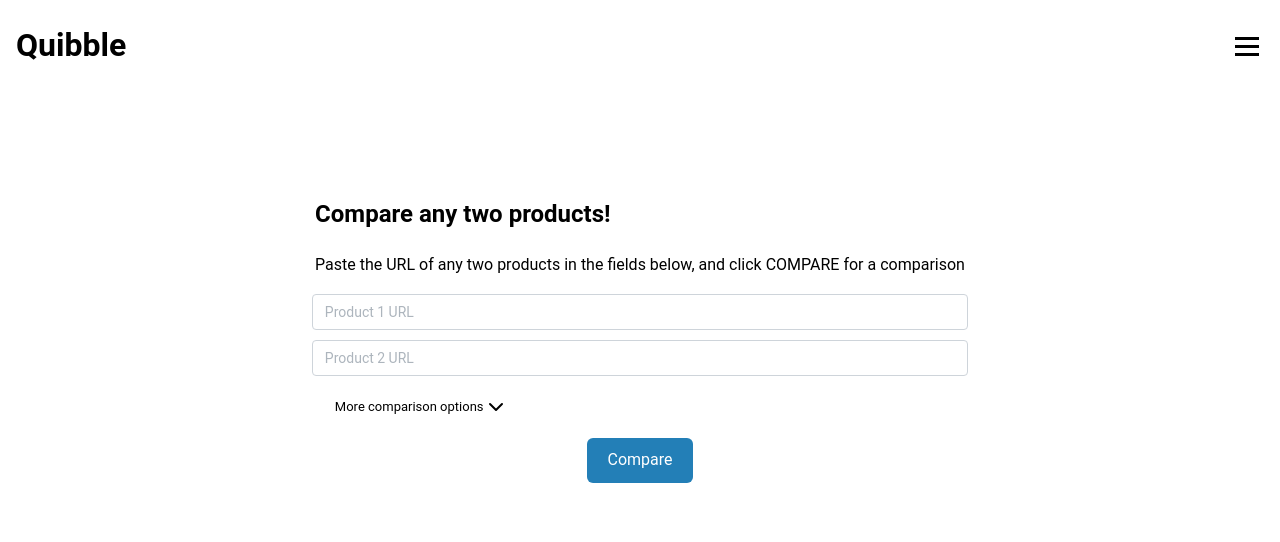
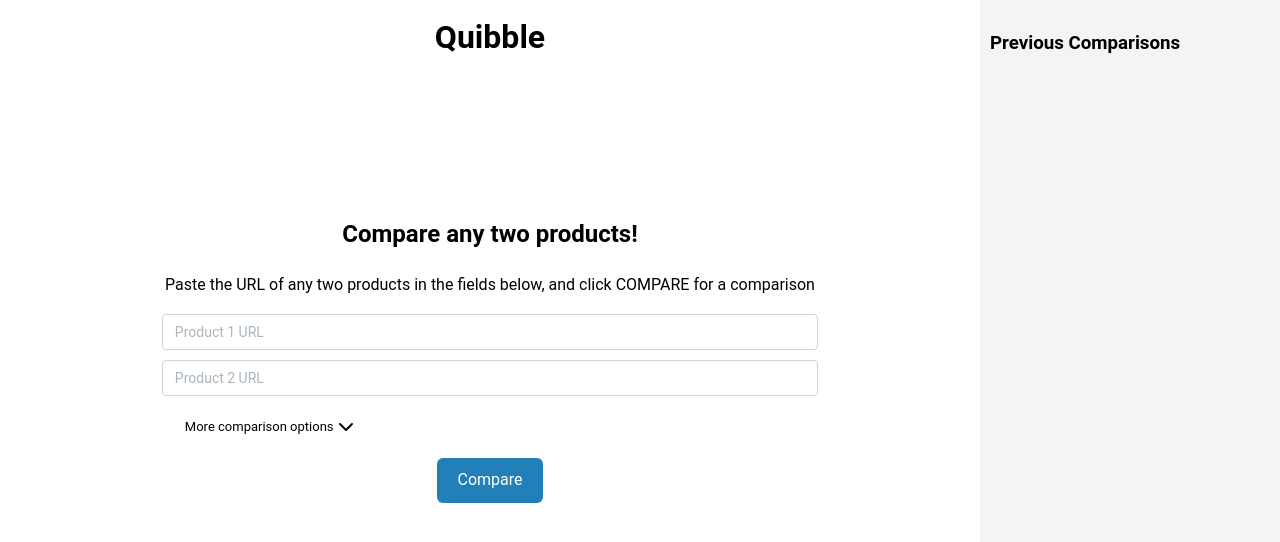
Before and after one commit to dscottd7/quibble-frontend, a React (Create React App) app: page / in a window 1280 px wide. Shown: the top 542 px of the page. Built offline with nearby package versions, Linux system fonts and the light colour scheme.

Commit message:
Implement progress bar element, save comparison and view previous comparisons through side-bar

```diff
--- a/src/App.css
+++ b/src/App.css
@@ -36,3 +36,76 @@
     transform: rotate(360deg);
   }
 } */
+
+/* Set the body and html to prevent overflow scrolling */
+html, body {
+  margin: 0;
+  padding: 0;
+  height: 100%;
+  overflow: hidden;
+}
+
+.app-layout {
+  display: flex;
+  height: 100vh;
+  overflow: hidden; /* No scroll for app layout */
+}
+
+.navbar {
+  display: flex;
+  justify-content: center; /* Center the logo */
+  align-items: center;
+  padding: 15px 20px;
+  background-color: #237fb7;
+  color: white;
+}
+
+.logo {
+  font-size: 1.5em;
+  font-weight: bold;
+}
+
+.main-content {
+  flex: 1;
+  padding: 10px;
+  overflow-y: auto;
+}
+
+.description {
+  max-width: 800px;
+  margin: 0 auto 10px auto;
+  text-align: center;
+}
+
+.comparison-history-sidebar {
+  width: 300px;
+  background: #f4f4f4;
+  padding: 10px;
+  overflow-y: hidden;
+  height: 100vh;
+  box-sizing: border-box;
+}
+
+.comparison-result-box {
+    background-color: #ffffff;
+    padding: 20px;
+    border: 1px solid #dcdcdc;
+    border-radius: 8px;
+    box-shadow: 0 4px 8px rgba(0, 0, 0, 0.1);
+    margin: 20px 0;
+    max-width: 800px;
+    margin-left: auto;
+    margin-right: auto;
+}
+
+
+.submit_button {
+  background-color: #237fb7;
+  color: white;
+  padding: 10px 20px;
+  border: none;
+  border-radius: 6px;
+  cursor: pointer;
+  margin: 10px auto;
+  display: block;
+}
--- a/src/App.js
+++ b/src/App.js
@@ -2,17 +2,55 @@
 import '@mantine/core/styles.css';
 import { Header } from './pages/Header';
 import HomePage from './pages/HomePage';
-import { createTheme, MantineProvider } from '@mantine/core';
-
-const theme = createTheme({
-  fontFamily: 'Roboto, sans-serif'
-});
+import ComparisonHistorySidebar from './components/ComparisonHistorySidebar';
+import { MantineProvider } from '@mantine/core';
+import { useState, useEffect } from 'react';
 
 function App() {
+  // State for managing comparison history
+  const [history, setHistory] = useState([]);
+  const [selectedComparison, setSelectedComparison] = useState('');
+
+  useEffect(() => {
+    // Load history from localStorage on mount
+    const savedComparisons = JSON.parse(localStorage.getItem('comparisonHistory')) || [];
+    setHistory(savedComparisons);
+  }, []);
+
+  // Function to save a comparison to history
+  const saveComparison = (comparisonData) => {
+    const updatedHistory = [...history, comparisonData];
+    setHistory(updatedHistory);
+    localStorage.setItem('comparisonHistory', JSON.stringify(updatedHistory));
+  };
+
+  // Function to delete a comparison from history
+  const deleteComparison = (index) => {
+    const updatedHistory = history.filter((_, idx) => idx !== index);
+    setHistory(updatedHistory);
+    localStorage.setItem('comparisonHistory', JSON.stringify(updatedHistory));
+  };
+
   return (
-    <MantineProvider theme={theme}>
-      <Header />
-      <HomePage />
+    <MantineProvider theme={{ fontFamily: 'Roboto, sans-serif' }}>
+      <div className="app-layout" style={{ display: 'flex', height: '100vh' }}>
+        {/* Main Content Area */}
+        <div className="main-content" style={{ flex: 1, display: 'flex', flexDirection: 'column' }}>
+          <Header />
+          <HomePage
+            saveComparison={saveComparison}
+            setSelectedComparison={setSelectedComparison}
+            selectedComparison={selectedComparison}
+          />
+        </div>
+
+        {/* Sidebar for Comparison History */}
+        <ComparisonHistorySidebar
+          history={history}
+          onDelete={deleteComparison}
+          onSelect={setSelectedComparison}
+        />
+      </div>
     </MantineProvider>
   );
 }
--- /dev/null
+++ b/src/components/ActionButton.js
@@ -0,0 +1,17 @@
+import React from 'react';
+import PropTypes from 'prop-types';
+
+const ActionButton = ({ label, onClick }) => {
+  return (
+    <button  className="submit_button" onClick={onClick}>
+      {label}
+    </button>
+  );
+};
+
+ActionButton.propTypes = {
+  label: PropTypes.string.isRequired,
+  onClick: PropTypes.func.isRequired,
+};
+
+export default ActionButton;
--- /dev/null
+++ b/src/components/ComparisonHistorySidebar.js
@@ -0,0 +1,36 @@
+import React from 'react';
+import PropTypes from 'prop-types';
+
+const ComparisonHistorySidebar = ({ history, onDelete, onSelect }) => {
+  return (
+    <div className="comparison-history-sidebar" style={{ width: '300px', background: '#f4f4f4', padding: '10px', overflowY: 'auto' }}>
+      <h3>Previous Comparisons</h3>
+      <ul style={{ listStyle: 'none', padding: 0 }}>
+        {history.map((item, index) => (
+          <li key={index} style={{ marginBottom: '10px' }}>
+            <div style={{ display: 'flex', justifyContent: 'space-between', alignItems: 'center' }}>
+              <button
+                onClick={() => onSelect(item.comparison)}
+                style={{ flex: 1, marginRight: '5px', textAlign: 'left' }}>
+                {item.title || `Comparison ${index + 1}`}
+              </button>
+              <button
+                onClick={() => onDelete(index)}
+                style={{ background: 'red', color: 'white', border: 'none', padding: '5px' }}>
+                Delete
+              </button>
+            </div>
+          </li>
+        ))}
+      </ul>
+    </div>
+  );
+};
+
+ComparisonHistorySidebar.propTypes = {
+  history: PropTypes.array.isRequired,
+  onDelete: PropTypes.func.isRequired,
+  onSelect: PropTypes.func.isRequired,
+};
+
+export default ComparisonHistorySidebar;
--- a/src/components/Header.js
+++ b/src/components/Header.js
@@ -5,9 +5,6 @@
     <div>
       <nav className="navbar">
         <div className="logo">Quibble</div>
-        <button className="hamburger-menu" aria-label="Menu">
-          ☰
-        </button>
       </nav>
     </div>
   )
--- /dev/null
+++ b/src/components/Progress.js
@@ -0,0 +1,25 @@
+import React from 'react';
+import PropTypes from 'prop-types';
+import ProgressBar from '@ramonak/react-progress-bar';
+
+const ProgressBarr = ({ value }) => {
+  return (
+    <div style={{ width: '100%', margin: '20px auto' }}>
+      <ProgressBar
+        completed={value}
+        bgColor="#007bff"
+        height="20px"
+        baseBgColor="#e0e0e0"
+        width="100%"
+        isLabelVisible={true}
+        animateOnRender={true}
+      />
+    </div>
+  );
+};
+
+ProgressBarr.propTypes = {
+  value: PropTypes.number.isRequired,
+};
+
+export default ProgressBarr;
--- a/src/components/UrlForm.js
+++ b/src/components/UrlForm.js
@@ -3,7 +3,7 @@
 import { IconChevronDown, IconChevronUp } from '@tabler/icons-react';
 import classes from '../styles/FormMenu.module.css';
 
-export const UrlForm = ({ urls, preferences, handleChange, handleSubmit}) => {
+export const UrlForm = ({ urls, preferences, handleChange, handleSubmit, loading, progress}) => {
 
   const [open, setOpen] = useState(false);
 
@@ -73,6 +73,9 @@
           Compare
         </button>
       </form>
+
+
+
     </div>
   );
 };
--- a/src/pages/Header.js
+++ b/src/pages/Header.js
@@ -10,7 +10,7 @@
     <header className={classes.header}>
         <Container size='responsive' className={classes.inner}>
             <div className={classes.logo}><h1>Quibble</h1></div>
-            <Burger lineSize={3} size='md' opened={opened} onClick={toggle}/>
+            {/* <Burger lineSize={3} size='md' opened={opened} onClick={toggle}/> */}
         </Container>
 
     </header>
--- a/src/pages/HomePage.js
+++ b/src/pages/HomePage.js
@@ -1,27 +1,62 @@
-import React, { useState } from 'react';
+import React, { useState, useEffect } from 'react';
 import { UrlForm } from '../components/UrlForm';
 import ReactMarkdown from 'react-markdown';
-import { Header } from '../components/Header';
+import ProgressBarr from '../components/Progress';
+import ActionButton from '../components/ActionButton';
 
-const HomePage = () => {
+const HomePage = ({ saveComparison, setSelectedComparison, selectedComparison }) => {
   const FETCH_URL = 'http://localhost:8000';
 
-  const [urls, setUrls] = useState({
-    url1: '',
-    url2: ''
-  });
+  const initialUrlsState = { url1: '', url2: '' };
+  const initialPreferencesState = { selected_categories: [], user_preference: '' };
 
-  const [preferences, setPreferences] = useState({
-    selected_categories: [],
-    user_preference: ''
-  });
-
+  const [urls, setUrls] = useState(initialUrlsState);
+  const [preferences, setPreferences] = useState(initialPreferencesState);
   const [comparison, setComparison] = useState('');
   const [error, setError] = useState('');
+  const [progress, setProgress] = useState(0);
+  const [loading, setLoading] = useState(false);
+  const [isRendered, setIsRendered] = useState(false); // Track if markdown is rendered
 
+  // Load selected comparison when a previous one is selected from the hamburger menu
+  useEffect(() => {
+    if (selectedComparison) {
+      setComparison(selectedComparison);
+      setIsRendered(false); // Reset isRendered when a new comparison is loaded
+    }
+  }, [selectedComparison]);
+
+  // Monitor comparison state and set isRendered to true once the comparison is set
+  useEffect(() => {
+    if (comparison && !loading) {
+      const timer = setTimeout(() => {
+        setIsRendered(true);
+      }, 100); // 100ms delay to ensure the markdown content is rendered
+      return () => clearTimeout(timer);
+    }
+  }, [comparison, loading]);
+
+   // Update progress while loading is true
+  useEffect(() => {
+    if (loading) {
+      setProgress(0);
+      const interval = setInterval(() => {
+        setProgress((prevProgress) => {
+          const newProgress = prevProgress + 2;
+          if (newProgress >= 100) {
+            clearInterval(interval);
+            return 100;
+          }
+          return newProgress;
+        });
+      }, 1000);
+      return () => clearInterval(interval);
+    }
+  }, [loading]);
+
+  // Handle change events for input fields and preference selection
   const handleChange = (e) => {
     if (Array.isArray(e)) {
-      // Handle category change (from Switch.Group)
       setPreferences((prevPreferences) => ({
         ...prevPreferences,
         selected_categories: e,
@@ -30,13 +65,11 @@
       const { name, value } = e.target || {};
 
       if (name === 'url1' || name === 'url2') {
-        // Handle URL fields
         setUrls((prevUrls) => ({
           ...prevUrls,
           [name]: value,
         }));
       } else if (name === 'user_preference') {
-        // Handle additional instructions (textarea)
         setPreferences((prevPreferences) => ({
           ...prevPreferences,
           user_preference: value,
@@ -45,12 +78,13 @@
     }
   };
 
+  // Handle the form submission to trigger the comparison
   const handleSubmit = async (e) => {
     e.preventDefault();
-    console.log('urls:', urls);
-    console.log('preferences:', preferences);
     setComparison('Comparing...');
     setError('');
+    setLoading(true);
+    setIsRendered(false); // Reset isRendered state before loading
 
     try {
       const res = await fetch(`${FETCH_URL}/compare`, {
@@ -61,7 +95,7 @@
         body: JSON.stringify({
           urls: {
             url1: urls.url1,
-            url2: urls.url2
+            url2: urls.url2,
           },
           user_input: {
             selected_categories: preferences.selected_categories,
@@ -75,8 +109,9 @@
       }
 
       const data = await res.json();
+      setLoading(false);
+      setProgress(100);
 
-      // Extract the comparison text from the response
       if (data && data.comparison) {
         setComparison(data.comparison);
       } else {
@@ -86,16 +121,44 @@
       console.error('Error:', error);
       setError('Failed to compare products. Please try again.');
       setComparison('');
+      setLoading(false);
     }
   };
 
+  // Handle saving the current comparison
+  const handleSaveComparison = () => {
+    const comparisonData = {
+      title: preferences.user_preference || `Comparison on ${new Date().toLocaleString()}`,
+      comparison,
+    };
+    saveComparison(comparisonData);
+  };
+
+  // Handle starting a new comparison by resetting the form
+  const handleNewComparison = () => {
+    resetForm();
+  };
+
+  // Reset the form and state to their initial values
+  const resetForm = () => {
+    setUrls(initialUrlsState);
+    setPreferences(initialPreferencesState);
+    setComparison('');
+    setError('');
+    setProgress(0);
+    setLoading(false);
+    setIsRendered(false);
+  };
+
   return (
-    <div className="homepage">
+    <div className="main-content">
+      {/* Description Section */}
       <div className="description">
         <h2>Compare any two products!</h2>
         <p>Paste the URL of any two products in the fields below, and click COMPARE for a comparison</p>
       </div>
 
+      {/* URL Form to Input Product URLs and Preferences */}
       <UrlForm
         urls={urls}
         preferences={preferences}
@@ -103,15 +166,30 @@
         handleSubmit={handleSubmit}
       />
 
+      {/* Loading Progress Bar */}
+      {loading && (
+        <div style={{ width: '300px', margin: '0 auto' }}>
+          <ProgressBarr value={progress} />
+        </div>
+      )}
+
       {error && (
         <div className="error-message" role="alert">
           {error}
         </div>
       )}
 
+      {/* Error Message Section */}
+      {/* Comparison Result Section */}
       {comparison && !error && (
-        <div className="comparison-result">
+        <div className="comparison-result-box">
           <ReactMarkdown>{comparison}</ReactMarkdown>
+          {isRendered && (
+            <div className="actions">
+              <ActionButton label="Save Comparison" onClick={handleSaveComparison} />
+              <ActionButton label="New Comparison" onClick={handleNewComparison} />
+            </div>
+          )}
         </div>
       )}
     </div>
--- a/src/styles/HeaderMenu.module.css
+++ b/src/styles/HeaderMenu.module.css
@@ -1,16 +1,18 @@
 .header {
-  height: rem(56px);
-  margin-bottom: rem(120px);
+  height: 56px;
+  margin-bottom: 120px;
   background-color: var(--mantine-color-body);
 }
 
 .inner {
   display: flex;
-  flex-direction: row;
-  justify-content: space-between;
+  justify-content: center;
   align-items: center;
+  height: 100%;
 }
 
 .logo {
+  text-align: center;
   font-size: var(--mantine-font-size-md);
+  font-weight: bold;
 }
```
Also changed, not shown: src/styles/FormMenu.module.css (+16 -0 lines).
